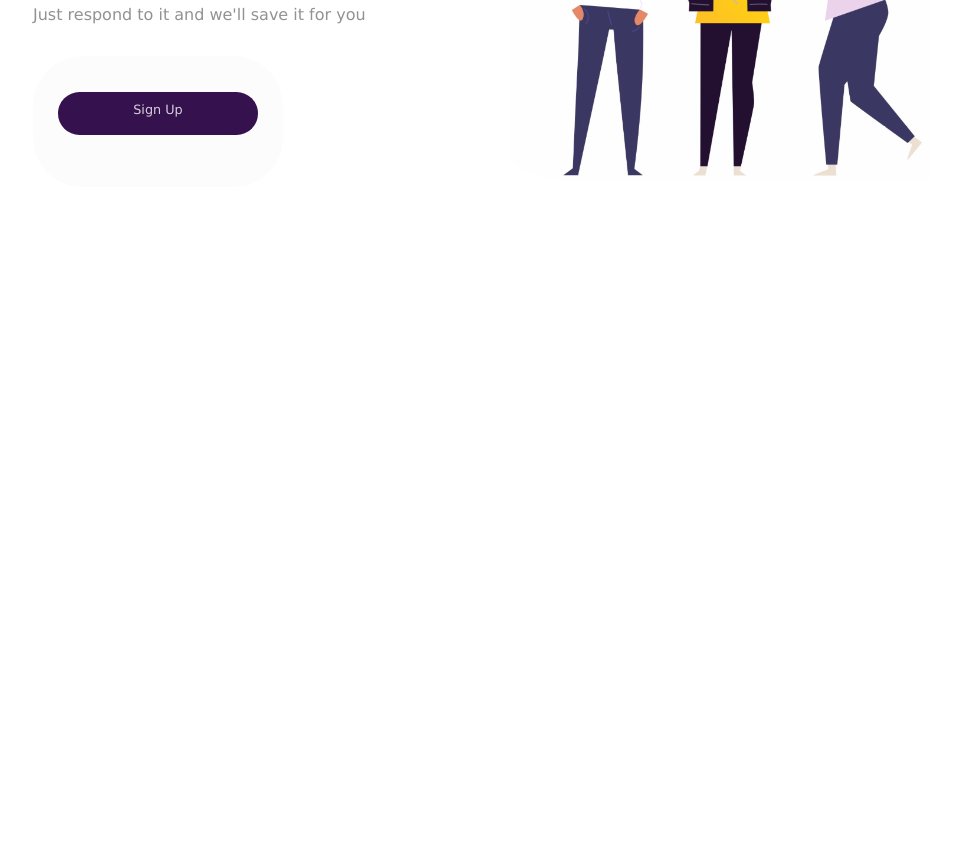
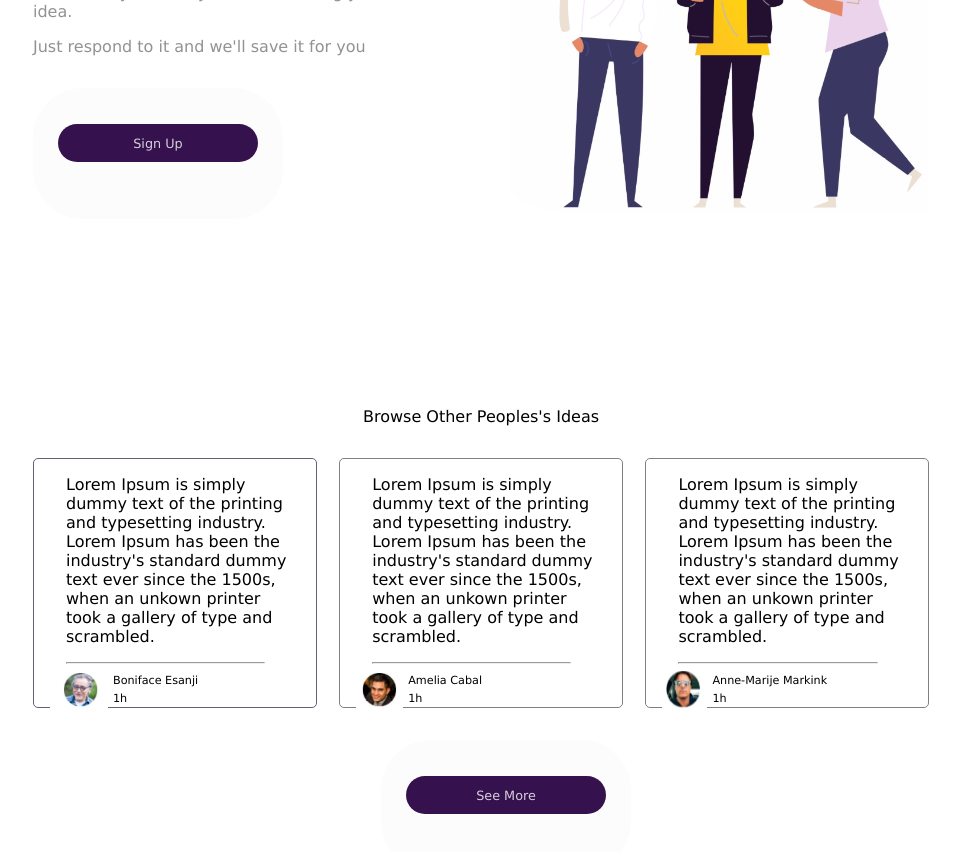
Before and after one commit to rubenescaray/markup-test, a Next.js app: page / in a window 1280 px wide. Shown: the part 400-1252 px from the top of the page, without its empty margins (159-1119 px from the left). Before the commit the page ends 800 px from the top, so only its background shows below. Built offline with nearby package versions, Linux system fonts and the light colour scheme.

Commit message:
Added cards

```diff
--- /dev/null
+++ b/components/button.js
@@ -0,0 +1,35 @@
+import React from 'react'
+
+const CustomButton = ({ text }) => {
+  return (
+    <div className="main-btn-container">
+      <div className="main-btn">{text}</div>
+
+      <style jsx>{`
+        .main-btn-container {
+          margin-top: 2em;
+          background-color: rgba(249, 249, 249, 0.5);
+          width: 250px;
+          height: 130px;
+          border-radius: 50px;
+          padding-top: 1px;
+        }
+
+        .main-btn {
+          background-color: rgb(53,17,78);
+          cursor: pointer;
+          border-radius: 30px;
+          color: rgba(255,255,255,0.8);
+          text-align: center;
+          width: 80%;
+          height: 20%;
+          margin: 35px auto 0px auto;
+          padding-top: 12px;
+          font-size: 0.8rem;
+        }
+      `}</style>
+    </div>
+  )
+}
+
+export default CustomButton;
--- /dev/null
+++ b/components/cards.js
@@ -0,0 +1,120 @@
+import React from 'react'
+import Button from './button'
+import CustomButton from './button'
+
+const Cards = () => (
+  <div className="cards-content">
+    <p>Browse Other Peoples's Ideas</p>
+    <div className="cards">
+      <div className="card first-card">
+        <p>
+          Lorem Ipsum is simply dummy text of the
+          printing and typesetting industry.
+          Lorem Ipsum has been the industry's standard
+          dummy text ever since the 1500s, when an unkown
+          printer took a gallery of type and scrambled.
+        </p>
+        <hr />
+        <div className="card-footer">
+          <img src="/user-01.png" className="card-picture" />
+          <div className="card-user">
+            <p>Boniface Esanji</p>
+            <p>1h </p>
+          </div>
+        </div>
+      </div>
+      <div className="card">
+        <p>
+          Lorem Ipsum is simply dummy text of the
+          printing and typesetting industry.
+          Lorem Ipsum has been the industry's standard
+          dummy text ever since the 1500s, when an unkown
+          printer took a gallery of type and scrambled.
+        </p>
+        <hr />
+        <div className="card-footer">
+          <img src="/user-02.png" className="card-picture" />
+          <div className="card-user">
+            <p>Amelia Cabal</p>
+            <p>1h </p>
+          </div>
+        </div>
+      </div>
+      <div className="card">
+        <p>
+          Lorem Ipsum is simply dummy text of the
+          printing and typesetting industry.
+          Lorem Ipsum has been the industry's standard
+          dummy text ever since the 1500s, when an unkown
+          printer took a gallery of type and scrambled.
+        </p>
+        <hr />
+        <div className="card-footer">
+          <img src="/user-03.png" className="card-picture" />
+          <div className="card-user">
+            <p>Anne-Marije Markink</p>
+            <p>1h </p>
+          </div>
+        </div>
+      </div>
+    </div>
+    <div style={{margin: '30px auto', width: '200px'}}>
+      <CustomButton text="See More" />
+    </div>
+    <style jsx>{`
+      .cards-content {
+        margin: 0 auto;
+        text-align: center;
+        height: 60vh;
+        width: 70vw;
+      }
+
+      .cards-content p {
+        font-weight: 500;
+      }
+
+      .cards {
+        margin-top: 2em;
+        display: flex;
+        justify-content: space-between;
+      }
+
+      .card {
+        width: 22vw;
+        height: 31vh;
+        border: 1.5px gray solid;
+        text-align: left;
+        border-radius: 5px;
+      }
+
+      .first-card {
+        border: 1.5px rgb(100, 97, 117) solid;
+      }
+
+      .card > p {
+        padding: 0em 1.5em 0em 2em;
+      }
+
+      hr {
+        width: 70%;
+        margin: 0px 0px 0px 2em;
+      }
+
+      .card-footer {
+        display: flex;
+        padding: 5px 0px 5px 1em;
+      }
+
+      .card-picture {
+        max-height: 50px;
+      }
+
+      .card-user > p {
+        font-size: 0.7rem;
+        margin: 5px;
+      }
+    `}</style>
+  </div>
+)
+
+export default Cards;
--- a/components/main.js
+++ b/components/main.js
@@ -1,4 +1,5 @@
 import React from 'react'
+import CustomButton from './button'
 
 const Main = () => (
   <div className="main">
@@ -7,16 +8,15 @@ const Main = () => (
       <h4 className="main-h4">a business idea, a startup idea, a project idea</h4>
       <p>We'll send you a daily email reminding you to submit an idea.</p>
       <p>Just respond to it and we'll save it for you</p>
-      <div className="main-btn-container">
-        <div className="main-btn">Sign Up</div>
-      </div>
+      <CustomButton text="Sign Up" />
     </div>
     <div class="main-image">
       <img src="/img-01.png" className="img-01" />
     </div>
     <style jsx>{`
       .main {
-        height: 40vh;
+        margin-top: 2em;
+        height: 80vh;
         display: flex;
         justify-content: space-between;
       }
@@ -59,9 +59,9 @@ const Main = () => (
         color: rgba(255,255,255,0.8);
         text-align: center;
         width: 80%;
-        height: 25%;
+        height: 20%;
         margin: 35px auto 0px auto;
-        padding-top: 10px;
+        padding-top: 12px;
         font-size: 0.8rem;
       }
 
--- a/pages/index.js
+++ b/pages/index.js
@@ -2,6 +2,7 @@ import React from 'react'
 import Head from 'next/head'
 import Nav from '../components/nav'
 import Main from '../components/main'
+import Cards from '../components/cards'
 
 const Home = () => (
   <div className="homepage">
@@ -13,6 +14,7 @@ const Home = () => (
     <div className="content">
       <Nav />
       <Main />
+      <Cards />
     </div>
 
     <style jsx global>{`
```
Also changed, not shown: components/how-does-it-work.js (added, +13 -0 lines).
